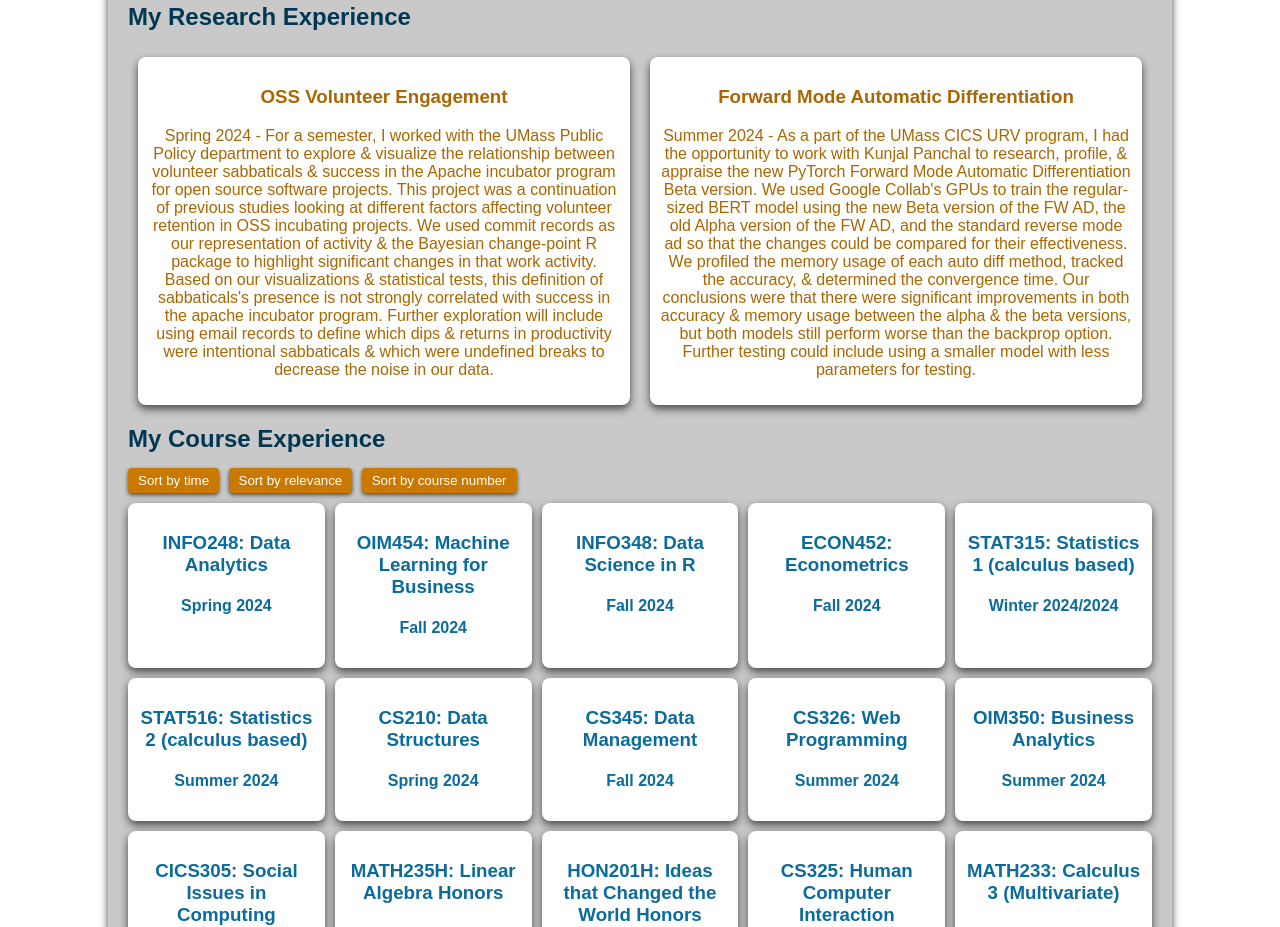
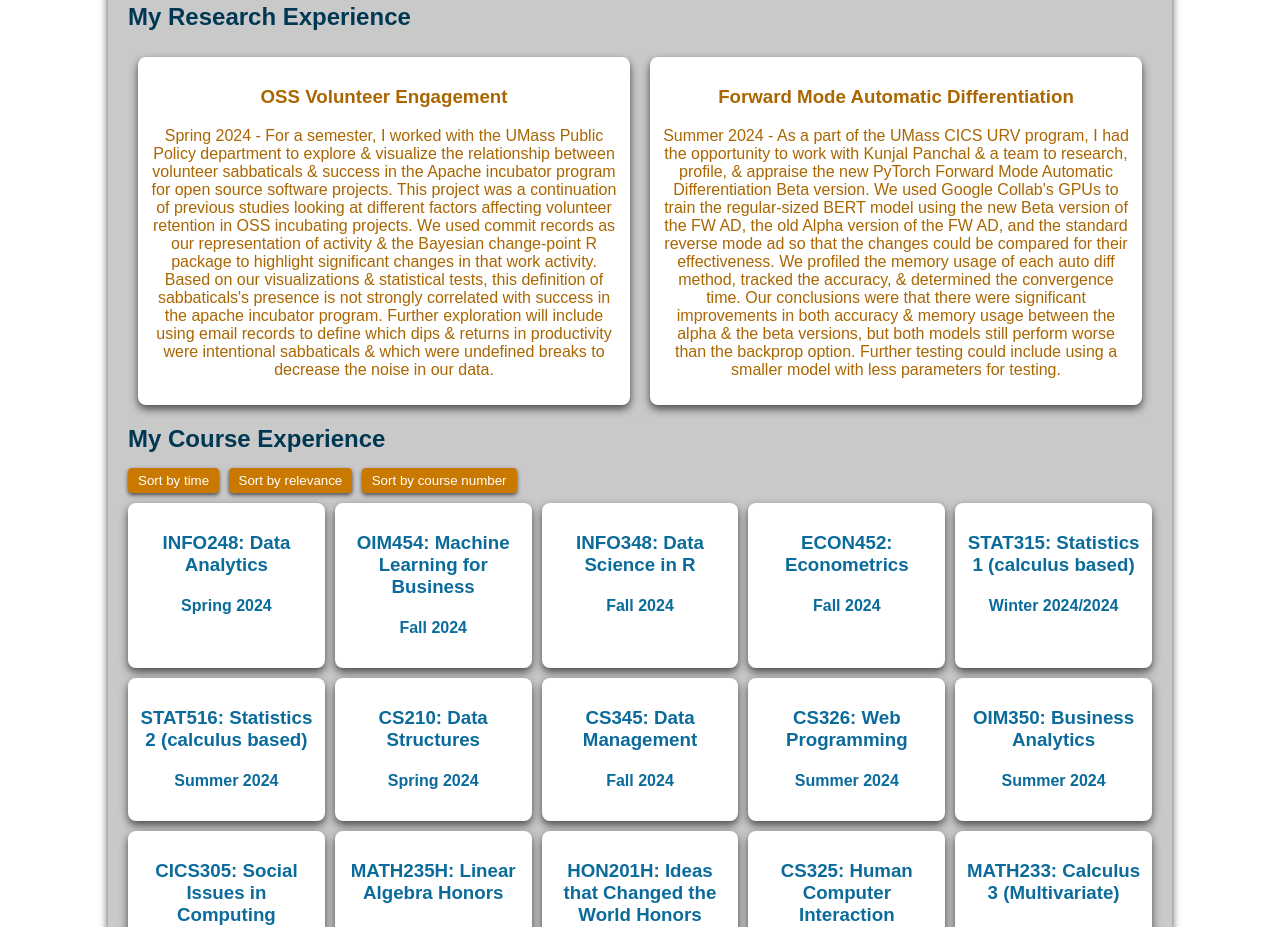
Before and after one commit to lizedminster/Personal-Website, a website: page docs/index.html in a window 1280 px wide. Shown: the part 840-1767 px from the top of the page. Drawn offline with Linux system fonts and the light colour scheme.

Commit message:
Quick update to Research section
As seen in the paragraph

```diff
--- a/docs/index.html
+++ b/docs/index.html
@@ -65,7 +65,7 @@
                 </li>
                 <li>
                     <h3>Forward Mode Automatic Differentiation</h3>
-                    <p>Summer 2024 - As a part of the UMass CICS URV program, I had the opportunity to work with Kunjal Panchal to research, profile, & appraise the new PyTorch Forward Mode Automatic Differentiation Beta version. We used Google Collab's GPUs to train the regular-sized BERT model using the new Beta version of the FW AD, the old Alpha version of the FW AD, and the standard reverse mode ad so that the changes could be compared for their effectiveness. We profiled the memory usage of each auto diff method, tracked the accuracy, & determined the convergence time. Our conclusions were that there were significant improvements in both accuracy & memory usage between the alpha & the beta versions, but both models still perform worse than the backprop option. Further testing could include using a smaller model with less parameters for testing.</p>
+                    <p>Summer 2024 - As a part of the UMass CICS URV program, I had the opportunity to work with Kunjal Panchal & a team to research, profile, & appraise the new PyTorch Forward Mode Automatic Differentiation Beta version. We used Google Collab's GPUs to train the regular-sized BERT model using the new Beta version of the FW AD, the old Alpha version of the FW AD, and the standard reverse mode ad so that the changes could be compared for their effectiveness. We profiled the memory usage of each auto diff method, tracked the accuracy, & determined the convergence time. Our conclusions were that there were significant improvements in both accuracy & memory usage between the alpha & the beta versions, but both models still perform worse than the backprop option. Further testing could include using a smaller model with less parameters for testing.</p>
                 </li>
             </ul>
         </section>
```
